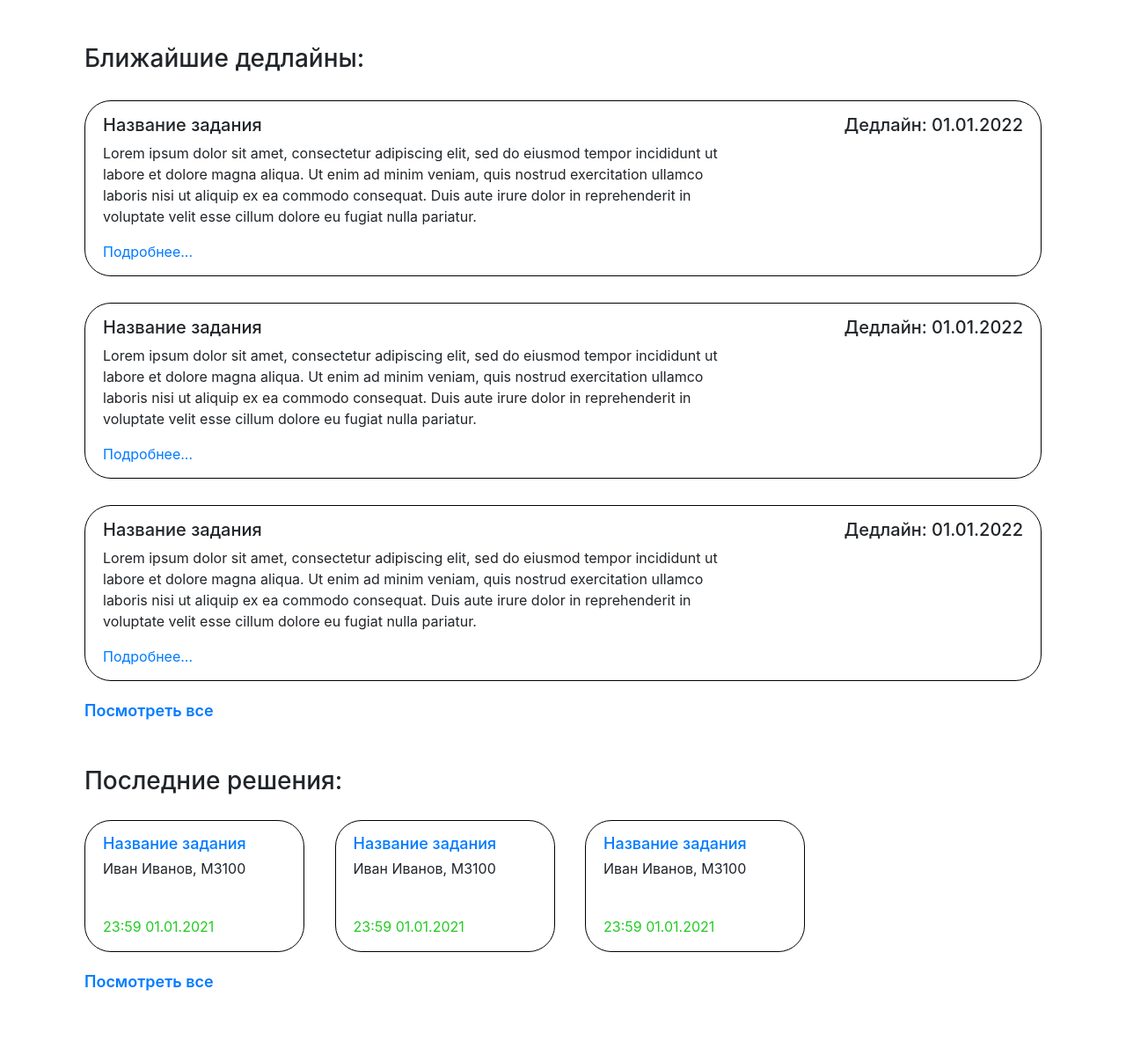
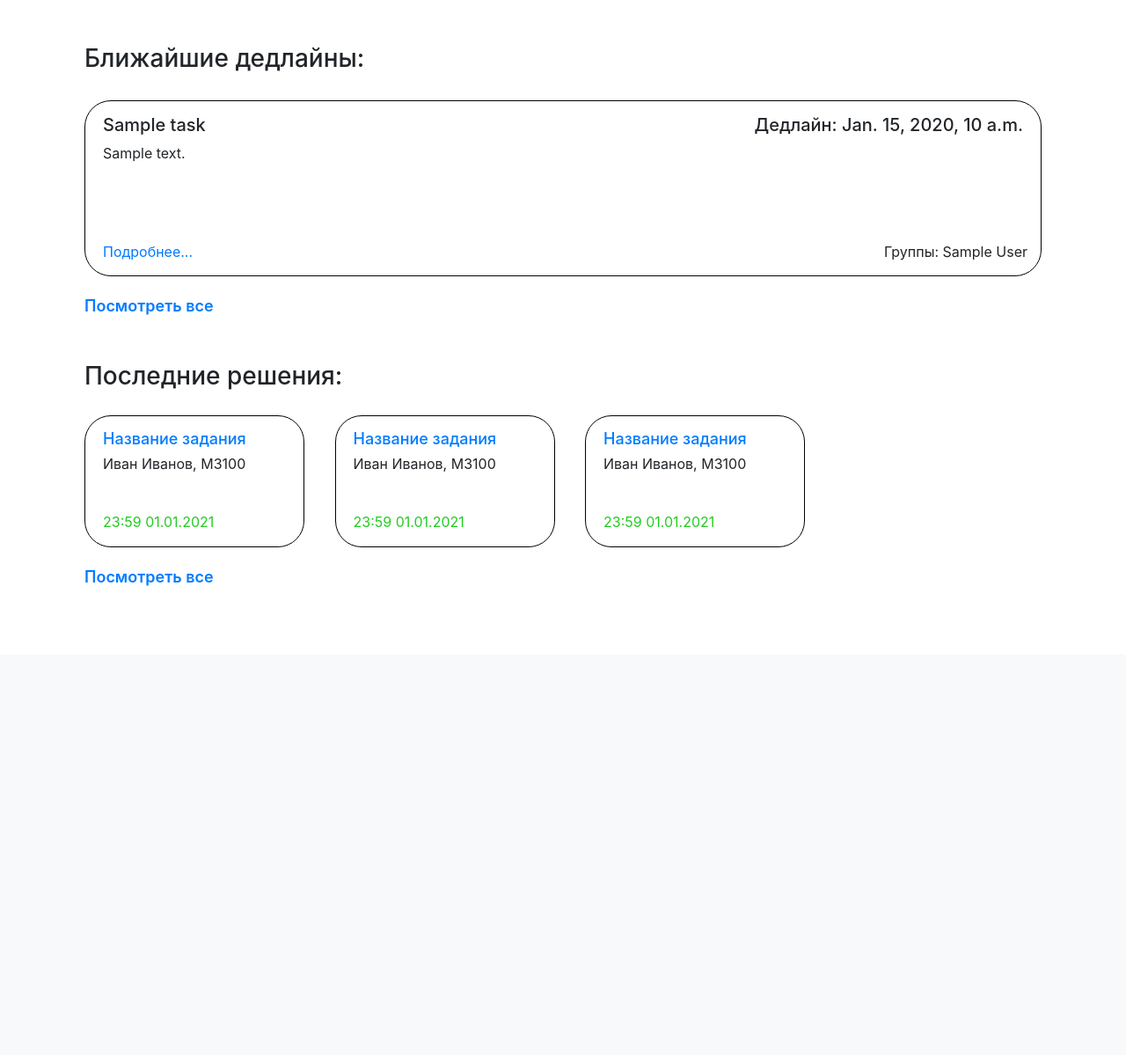
Before and after one commit to Egogorn/dc_project_team5, a Django app: page /dashboard in a window 1280 px wide. Shown: the part 56-1255 px from the top of the page at 88% size. After the commit the page ends 722 px from the top, so only its background shows below. Run offline with Django 3.2, Linux system fonts and the light colour scheme; tables that the repository leaves empty hold one stand-in row (values such as "Sample post"); some libraries are stand-ins or nearby versions.

Commit message:
updated dashboard

```diff
--- a/core/models.py
+++ b/core/models.py
@@ -19,6 +19,13 @@ class Task(models.Model):
     def __str__(self):
         return self.name
 
+    def groups(self):
+        s = ""
+        for x in StudentGroup.objects:
+            if x in self.group:
+                s += str(x) + ' '
+        return s
+
 
 class Profile(models.Model):
     name = models.CharField(max_length=50, default="Ivan")
@@ -29,10 +36,11 @@ class Profile(models.Model):
     is_teacher = models.BooleanField(default=False)
 
     def __str__(self):
-        if not self.is_teacher:
-            return '%s %s %s' % (self.name, self.surname, self.group.all()[0])
+        if not self.is_teacher and self.group.all() != []:
+            return '%s %s %s %s' % (self.name, self.surname, self.father_name, self.group.all()[0])
         else:
             return '%s %s' % (self.name, self.surname)
+
 
 class Solution(models.Model):
     task = models.ForeignKey(Task, on_delete=models.PROTECT)
--- a/core/views.py
+++ b/core/views.py
@@ -1,5 +1,6 @@
 from django.shortcuts import render
 from django.http import HttpResponse
+from .models import Task, StudentGroup
 
 
 def profile(request):
@@ -15,7 +16,9 @@ def register_page(request):
 
 
 def dashboard(request):
-    return render(request, 'dashboard.html', {})
+    taskData = Task.objects.order_by('-deadline')[::-1]
+    groups = StudentGroup.objects.all()
+    return render(request, 'dashboard.html', {'taskData': taskData, 'groups': groups})
 
 
 def deadlines(request):
--- a/static/css/dashboard.css
+++ b/static/css/dashboard.css
@@ -39,7 +39,15 @@
 
 .deadline-card .more {
     position: absolute;
+    float: left;
     bottom: 15px;
+}
+
+.deadline-card .groups {
+    position: absolute;
+    float: right;
+    bottom: 15px;
+    right: 15px;
 }
 
 a.view-all {
--- a/templates/dashboard.html
+++ b/templates/dashboard.html
@@ -16,42 +16,27 @@
     <main class="body-content">
         <div class="content-block deadlines">
             <h3>Ближайшие дедлайны:</h3>
+
+            {% for task in taskData %}
             <div class="deadline-card">
                 <div class="content">
                     <div class="header">
-                        <h5 class="title">Название задания</h5>
-                        <h5 class="deadline-date">Дедлайн: 01.01.2022</h5>
+                        <h5 class="title">{{task.name}}</h5>
+                        <h5 class="deadline-date">Дедлайн: {{task.deadline}}</h5>
                     </div>
                     <span class="description">
-                        Lorem ipsum dolor sit amet, consectetur adipiscing elit, sed do eiusmod tempor incididunt ut labore et dolore magna aliqua. Ut enim ad minim veniam, quis nostrud exercitation ullamco laboris nisi ut aliquip ex ea commodo consequat. Duis aute irure dolor in reprehenderit in voluptate velit esse cillum dolore eu fugiat nulla pariatur.
+                        {{task.desc}}
                     </span>
-                    <a href="{% url 'deadline_page' %}?id=1" class="more">Подробнее...</a>
+                    <span class = "groups">
+                        Группы:
+                        {% for name in task.group.all %}
+                        {{name}}
+                        {% endfor %}
+                    </span>
+                    <a href="{% url 'deadline_page' %}?id={{task.id}}" class="more">Подробнее...</a>
                 </div>
             </div>
-            <div class="deadline-card">
-                <div class="content">
-                    <div class="header">
-                        <h5 class="title">Название задания</h5>
-                        <h5 class="deadline-date">Дедлайн: 01.01.2022</h5>
-                    </div>
-                    <span class="description">
-                        Lorem ipsum dolor sit amet, consectetur adipiscing elit, sed do eiusmod tempor incididunt ut labore et dolore magna aliqua. Ut enim ad minim veniam, quis nostrud exercitation ullamco laboris nisi ut aliquip ex ea commodo consequat. Duis aute irure dolor in reprehenderit in voluptate velit esse cillum dolore eu fugiat nulla pariatur.
-                    </span>
-                    <a href="{% url 'deadline_page' %}?id=1" class="more">Подробнее...</a>
-                </div>
-            </div>
-            <div class="deadline-card">
-                <div class="content">
-                    <div class="header">
-                        <h5 class="title">Название задания</h5>
-                        <h5 class="deadline-date">Дедлайн: 01.01.2022</h5>
-                    </div>
-                    <span class="description">
-                        Lorem ipsum dolor sit amet, consectetur adipiscing elit, sed do eiusmod tempor incididunt ut labore et dolore magna aliqua. Ut enim ad minim veniam, quis nostrud exercitation ullamco laboris nisi ut aliquip ex ea commodo consequat. Duis aute irure dolor in reprehenderit in voluptate velit esse cillum dolore eu fugiat nulla pariatur.
-                    </span>
-                    <a href="{% url 'deadline_page' %}?id=1" class="more">Подробнее...</a>
-                </div>
-            </div>
+            {% endfor %}
             <a href="{% url 'deadlines' %}" class="view-all">Посмотреть все</a>
         </div>
 
--- a/templates/header.html
+++ b/templates/header.html
@@ -8,9 +8,9 @@
                 Группы
             </a>
             <div class="dropdown-menu" aria-labelledby="groupDropdown">
-                <a class="dropdown-item" href="#">M3100</a>
-                <a class="dropdown-item" href="#">M3101</a>
-                <a class="dropdown-item" href="#">M3102</a>
+                {% for group in groups%}
+                <a class="dropdown-item" href="#">{{group.name}}</a>
+                {% endfor %}
             </div>
         </li>
         <li class="nav-item col">
```
Also changed, not shown: core/migrations/0001_initial.py (added).
